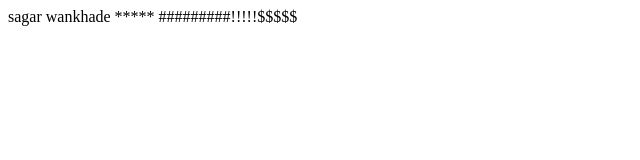
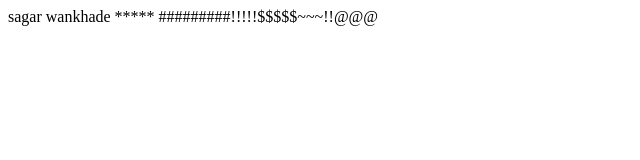
Before and after one commit to sagartosagar/curt, a plain HTML site: page index.html in a window 1280 px wide. Shown: the whole page, without its empty margins (0-640 px from the left). Drawn offline with Linux system fonts and the light colour scheme.

Commit message:
bbbbbbbbbbbbbbbbbbxxxx

```diff
--- a/index.html
+++ b/index.html
@@ -4,7 +4,7 @@
 <meta http-equiv="Content-Type" content="text/html; charset=utf-8" />
 <title>Untitled Document</title>
 </head>
-sagar wankhade ***** #########!!!!!$$$$$
+sagar wankhade ***** #########!!!!!$$$$$~~~!!@@@
 <body>
 </body>
 </html>
```
